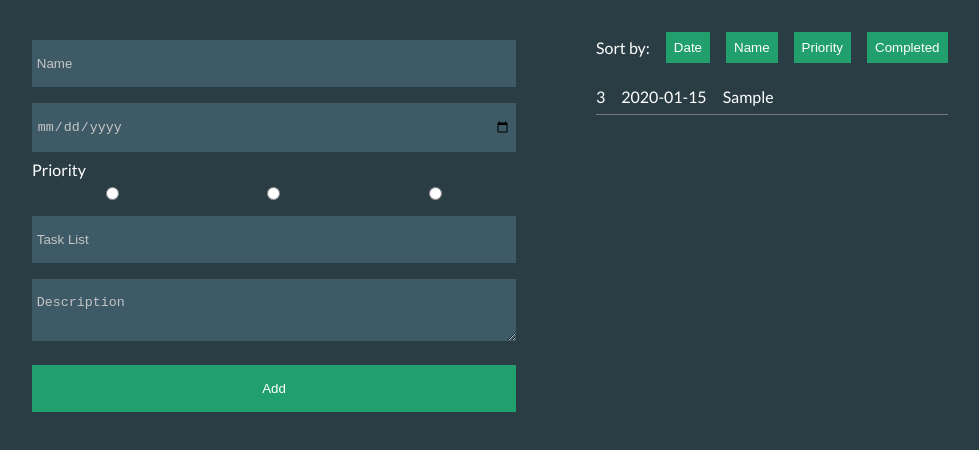
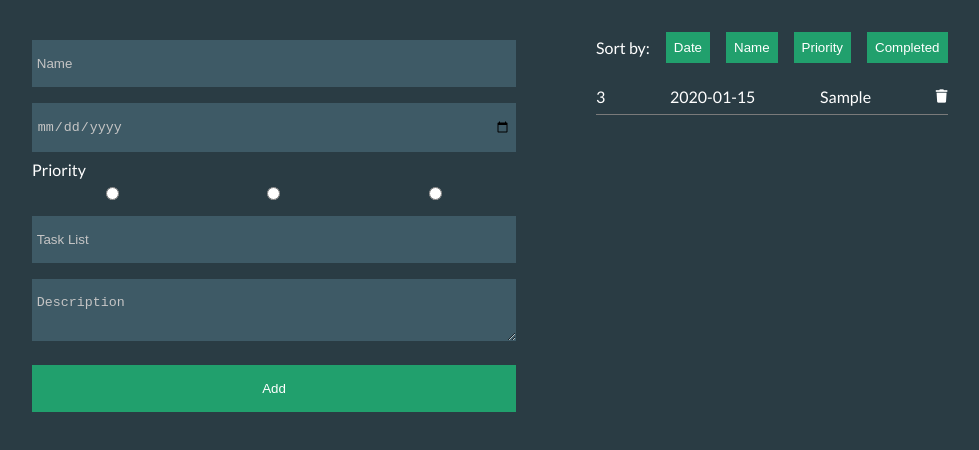
Before and after one commit to Muiqqq/Deadline-App-Frontend, a React (Create React App) app in the folder deadline-app/: page / in a window 1280 px wide. Both pictures are taken after typing "Sample", "2020-01-15", "Sample", "Sample" into the empty fields and a click on the button "Add". Shown: the top 450 px of the page, without its empty margins (5-984 px from the left). Built offline with nearby package versions, Linux system fonts and the light colour scheme.

Commit message:
Initial deleteFeature commit.
Add icon to todo-element. Add minor css.

```diff
--- a/deadline-app/public/index.html
+++ b/deadline-app/public/index.html
@@ -8,9 +8,15 @@
       href="https://fonts.googleapis.com/css2?family=Lato:wght@300;400;700&display=swap"
       rel="stylesheet"
     />
+    <link
+      rel="stylesheet"
+      href="https://use.fontawesome.com/releases/v5.15.1/css/all.css"
+      integrity="sha384-vp86vTRFVJgpjF9jiIGPEEqYqlDwgyBgEF109VFjmqGmIY/Y4HV4d3Gp2irVfcrp"
+      crossorigin="anonymous"
+    />
     <link rel="manifest" href="%PUBLIC_URL%/manifest.json" />
 
-    <title>React Redux App</title>
+    <title>Deadline App</title>
   </head>
   <body>
     <div id="root"></div>
--- a/deadline-app/src/components/Todo.js
+++ b/deadline-app/src/components/Todo.js
@@ -6,6 +6,9 @@ const Todo = ({ todo }) => {
       <p>{todo[2]}</p>
       <p>{todo[1]}</p>
       <p>{todo[0]}</p>
+      <button>
+        <i class='fas fa-trash'></i>
+      </button>
     </li>
   );
 };
--- a/deadline-app/src/scss/Main.scss
+++ b/deadline-app/src/scss/Main.scss
@@ -95,6 +95,14 @@ ul {
       padding-bottom: 0.5rem;
       padding-top: 0.5rem;
       border-bottom: 1px solid rgb(122, 122, 122);
+      display: flex;
+      justify-content: space-between;
+
+      button {
+        background-color: $bg-color;
+        border: none;
+        color: #fff;
+      }
 
       p {
         display: inline-block;
```
